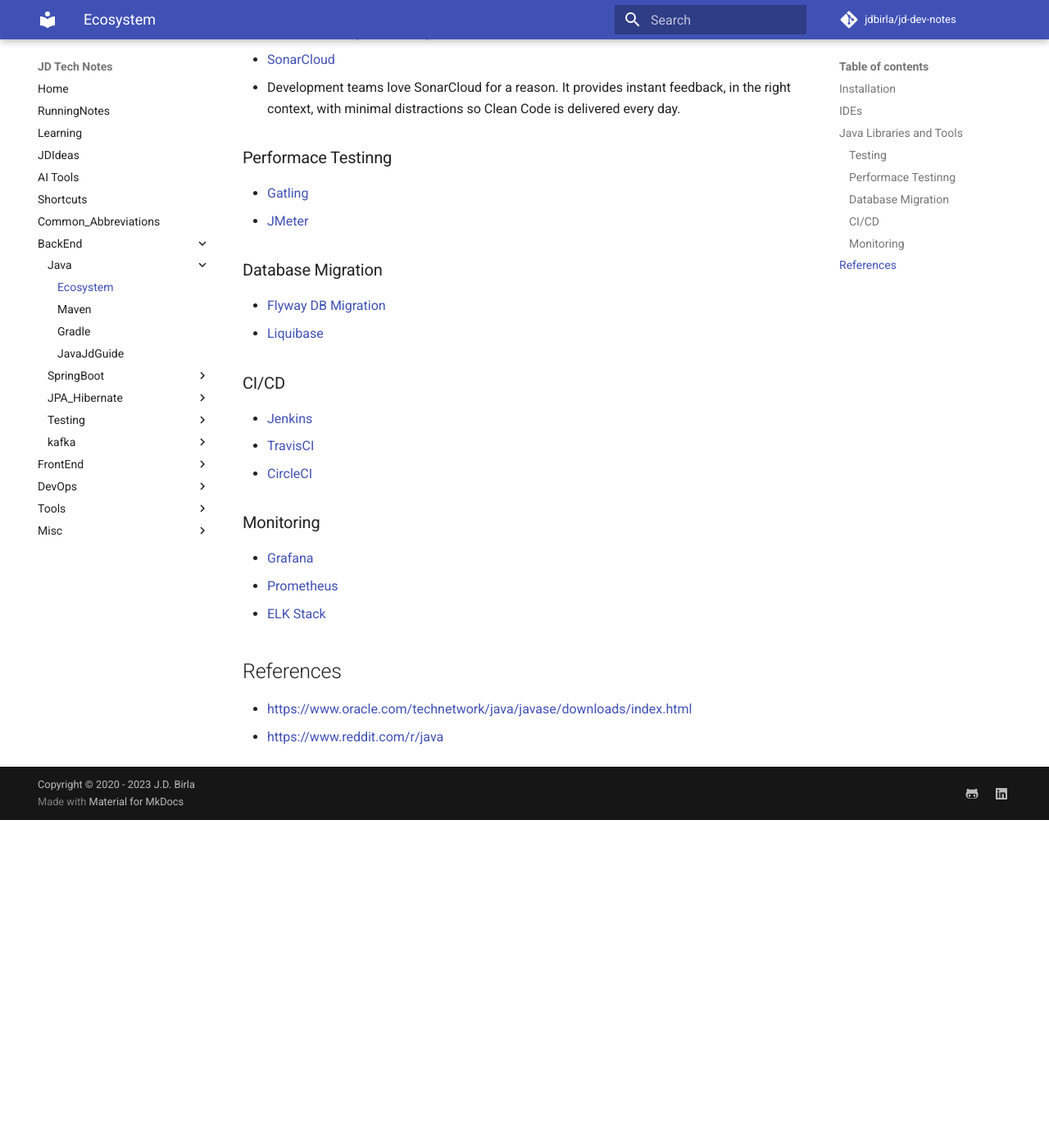
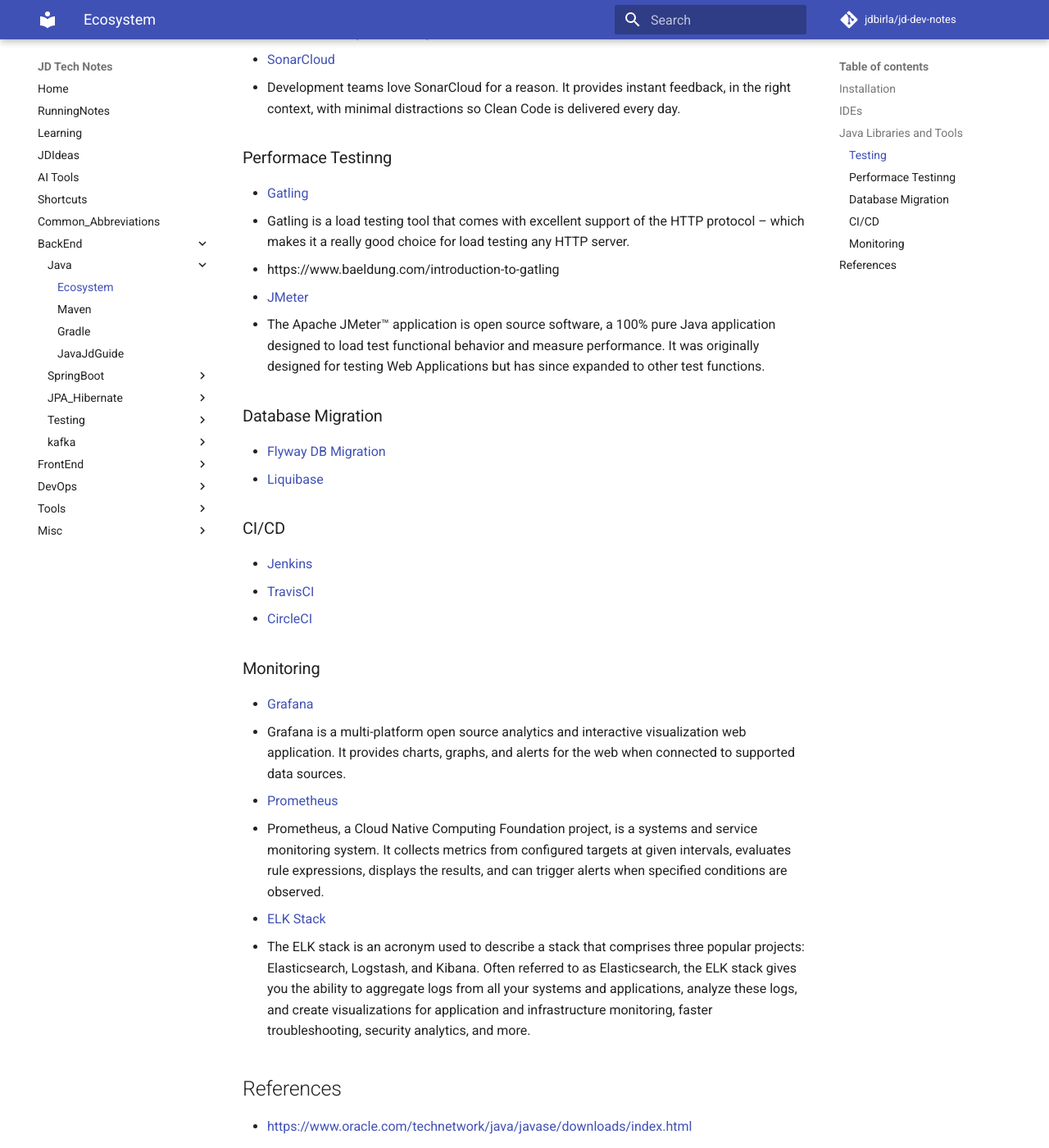
Before and after one commit to jdbirla/jd-dev-notes, an MkDocs documentation site: the page built from docs/java/ecosystem.md, in a window 1280 px wide and 1400 px high, scrolled down 6761 px. Shown: the whole window at 82% size. Built offline with MkDocs 1.6.1 and Material for MkDocs 9.7.7, drawn with Linux system fonts in a browser that asks for light colours; comment, search, counter and statistics services are not loaded; before the commit the page ends 7761 px from its top, so only the background shows below that.

Commit message:
Update ecosystem.md

```diff
--- a/docs/java/ecosystem.md
+++ b/docs/java/ecosystem.md
@@ -141,7 +141,10 @@ In order to generate a value-type object all you have to do is to annotate an ab
 
 ### Performace Testinng
 - [Gatling](https://gatling.io/)
+   - Gatling is a load testing tool that comes with excellent support of the HTTP protocol – which makes it a really good choice for load testing any HTTP server.
+   - https://www.baeldung.com/introduction-to-gatling
 - [JMeter](https://jmeter.apache.org/)
+   - The Apache JMeter™ application is open source software, a 100% pure Java application designed to load test functional behavior and measure performance. It was originally designed for testing Web Applications but has since expanded to other test functions.
 
 ### Database Migration
 - [Flyway DB Migration](https://flywaydb.org/)
@@ -154,8 +157,11 @@ In order to generate a value-type object all you have to do is to annotate an ab
 
 ### Monitoring
 - [Grafana](https://grafana.com/)
+   - Grafana is a multi-platform open source analytics and interactive visualization web application. It provides charts, graphs, and alerts for the web when connected to supported data sources.
 - [Prometheus](https://prometheus.io/)
+   - Prometheus, a Cloud Native Computing Foundation project, is a systems and service monitoring system. It collects metrics from configured targets at given intervals, evaluates rule expressions, displays the results, and can trigger alerts when specified conditions are observed.
 - [ELK Stack](https://www.elastic.co/elk-stack)
+   - The ELK stack is an acronym used to describe a stack that comprises three popular projects: Elasticsearch, Logstash, and Kibana. Often referred to as Elasticsearch, the ELK stack gives you the ability to aggregate logs from all your systems and applications, analyze these logs, and create visualizations for application and infrastructure monitoring, faster troubleshooting, security analytics, and more.
 
 ## References
 * <https://www.oracle.com/technetwork/java/javase/downloads/index.html>
```
